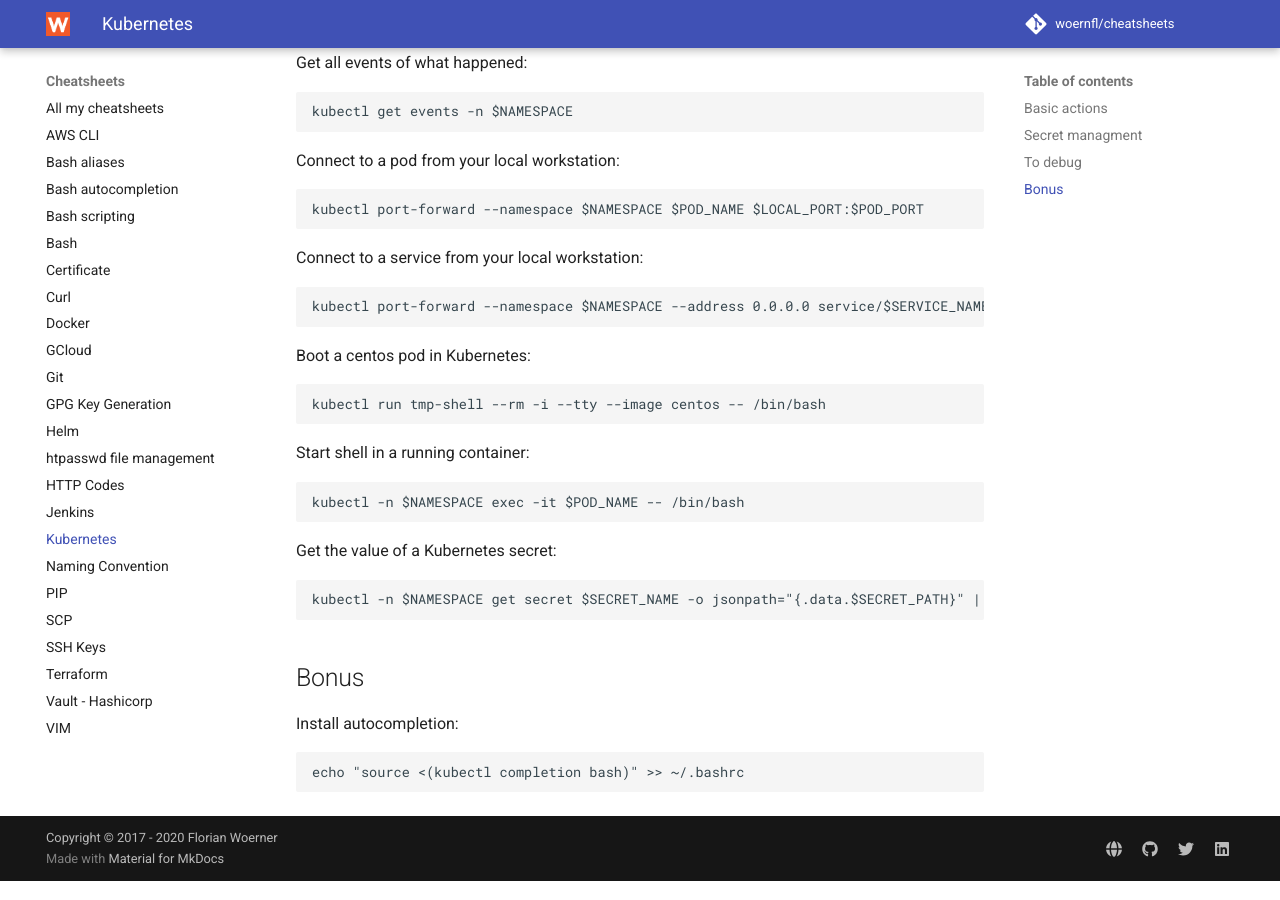
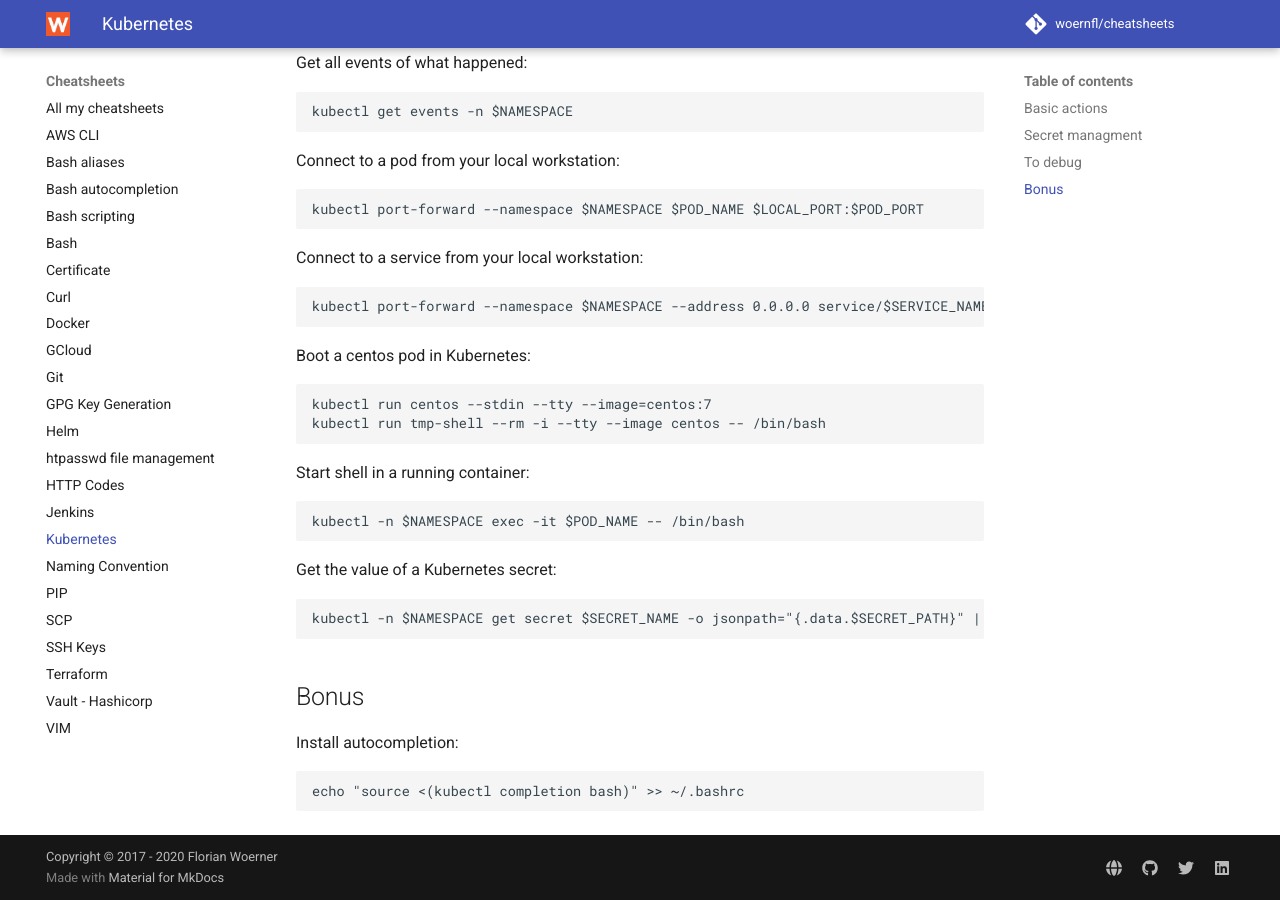
Before and after one commit to woernfl/cheatsheets, an MkDocs documentation site: the page built from docs/kubernetes.md, in a window 1280 px wide and 900 px high, scrolled down 1014 px. Built offline with MkDocs 1.6.1 and Material for MkDocs 9.7.7, drawn with Linux system fonts in a browser that asks for light colours; comment, search, counter and statistics services are not loaded.

Commit message:
Update kubernetes.md

````diff
--- a/docs/kubernetes.md
+++ b/docs/kubernetes.md
@@ -69,6 +69,7 @@
 Boot a centos pod in Kubernetes:
 
 ```bash
+kubectl run centos --stdin --tty --image=centos:7
 kubectl run tmp-shell --rm -i --tty --image centos -- /bin/bash
 ```
 
````
